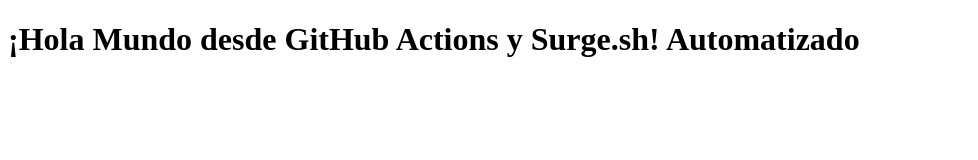
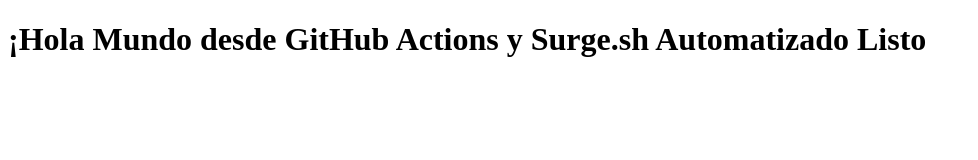
Before and after one commit to anth0420/proyecto-web-surge, a website: page src/index.html in a window 1280 px wide. Shown: the whole page, without its empty margins (0-978 px from the left). Drawn offline with Linux system fonts and the light colour scheme.

Commit message:
Prueba de la Automatizacion Lista

```diff
--- a/src/index.html
+++ b/src/index.html
@@ -6,6 +6,6 @@
     <title>Mi Página Web</title>
 </head>
 <body>
-    <h1>¡Hola Mundo desde GitHub Actions y Surge.sh! Automatizado</h1>
+    <h1>¡Hola Mundo desde GitHub Actions y Surge.sh Automatizado Listo</h1>
 </body>
 </html>
```
